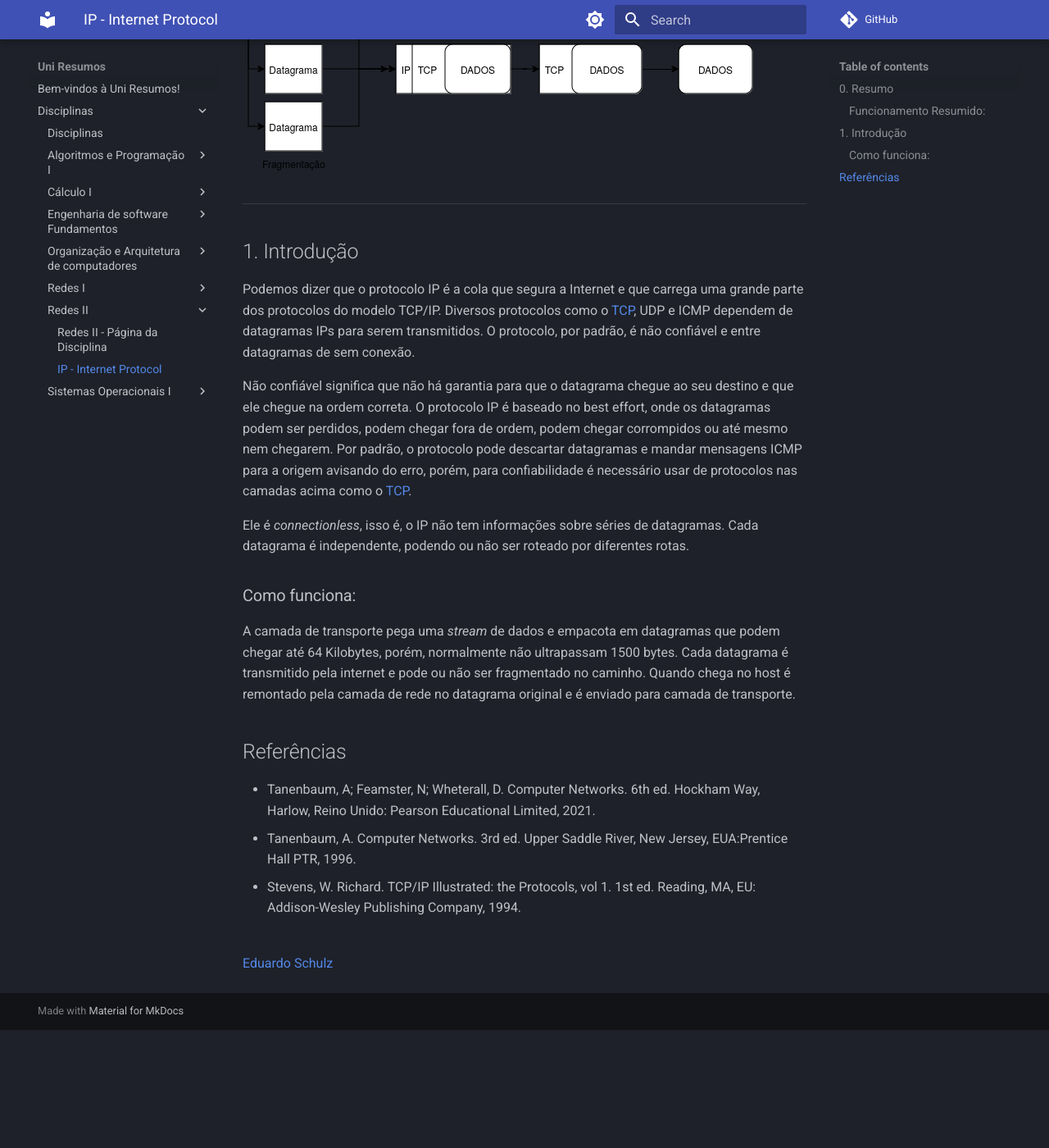
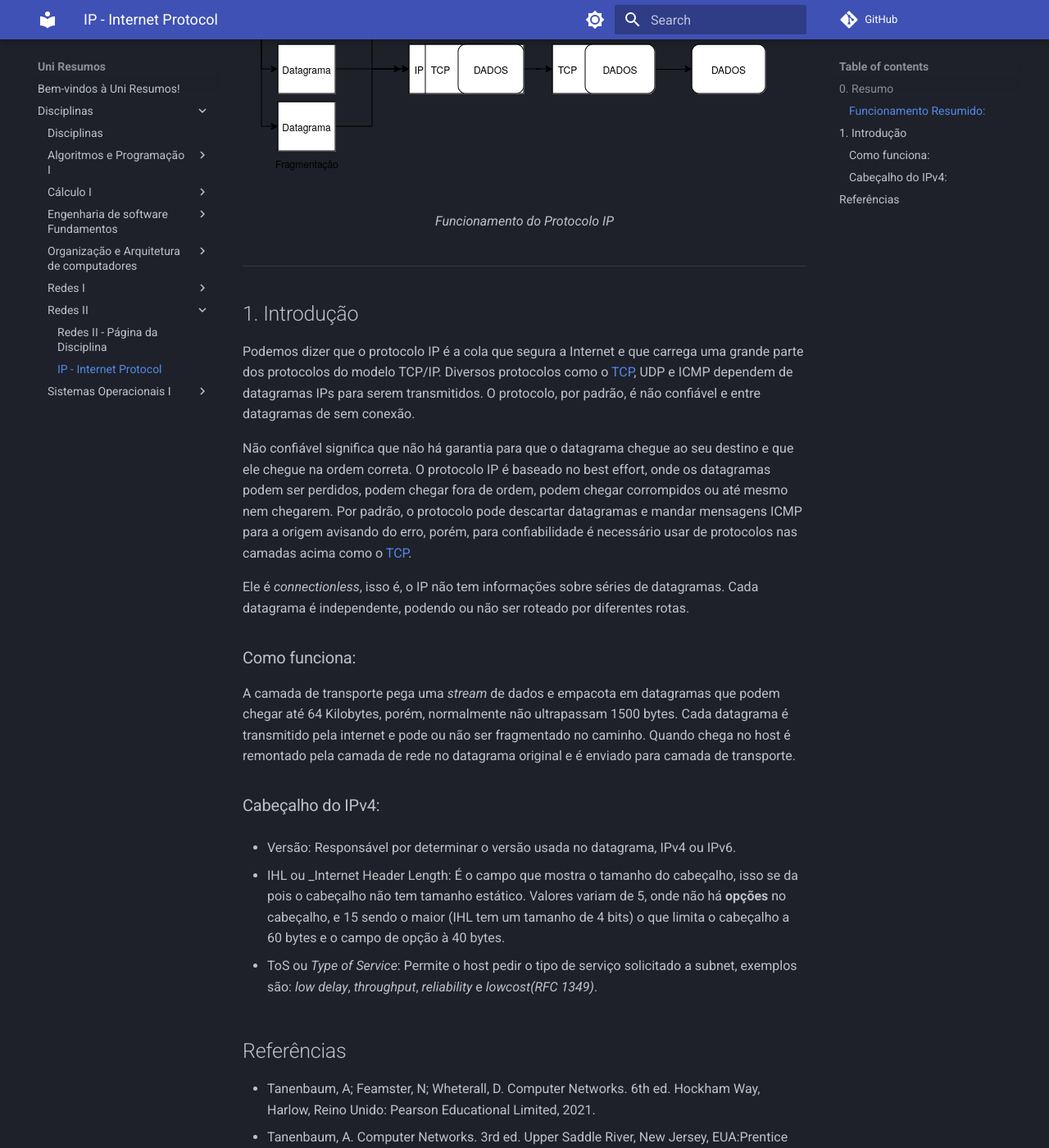
Before and after one commit to eduardoschulz/uniresumos, an MkDocs documentation site: the page built from docs/Disciplinas/Redes II/ip.md, in a window 1280 px wide and 1400 px high, scrolled down 691 px. Shown: the whole window at 82% size. Built offline with MkDocs 1.6.1 and Material for MkDocs 9.7.7, drawn with Linux system fonts in a browser that asks for light colours; comment, search, counter and statistics services are not loaded; before the commit the page ends 1947 px from its top, so only the background shows below that.

Commit message:
Mudança na forma de fazer referencias e exemplo de centralização de imagens

```diff
--- a/docs/Disciplinas/Redes II/ip.md
+++ b/docs/Disciplinas/Redes II/ip.md
@@ -11,7 +11,11 @@ O IP não é confiável e segue o modelo _best effort_ onde:
     + podem nem chegar
 
 ### Funcionamento Resumido:
- ![datagrama funcionamento](imgs/func-ip.png)
+<figure markdown="span">
+ ![datagrama funcionamento](imgs/func-ip.png){ width = "300"}
+   <figcaption>Funcionamento do Protocolo IP</figcaption>
+</figure>
+
 
 ---
 ## 1. Introdução
@@ -24,6 +28,14 @@ Ele é _connectionless_, isso é, o IP não tem informações sobre séries de d
 ### Como funciona:
 A camada de transporte pega uma _stream_ de dados e empacota em datagramas que podem chegar até 64 Kilobytes, porém, normalmente não ultrapassam 1500 bytes. Cada datagrama é transmitido pela internet e pode ou não ser fragmentado no caminho. Quando chega no host é remontado pela camada de rede no datagrama original e é enviado para camada de transporte.
 
+### Cabeçalho do IPv4:
+
+* Versão: Responsável por determinar o versão usada no datagrama, IPv4 ou IPv6.
+
+* IHL ou _Internet Header Length: É o campo que mostra o tamanho do cabeçalho, isso se da pois o cabeçalho não tem tamanho estático. Valores variam de 5, onde não há **opções** no cabeçalho, e 15 sendo o maior (IHL tem um tamanho de 4 bits) o que limita o cabeçalho a 60 bytes e o campo de opção à 40 bytes.
+
+* ToS ou _Type of Service_: Permite o host pedir o tipo de serviço solicitado a subnet, exemplos são: _low delay_, _throughput_, _reliability_ e _lowcost(RFC 1349)_.
+
 
 
 ## Referências
--- a/mkdocs.yml
+++ b/mkdocs.yml
@@ -29,3 +29,6 @@ extra_javascript:
   - https://cdnjs.cloudflare.com/ajax/libs/mathjax/2.7.4/MathJax.js?config=TeX-AMS-MML_HTMLorMML
 markdown_extensions:
   - mdx_math
+  - footnotes
+  - attr_list
+  - md_in_html
```
Also changed, not shown: docs/Disciplinas/Redes I/modelo-osi.md (+4 -4 lines).
